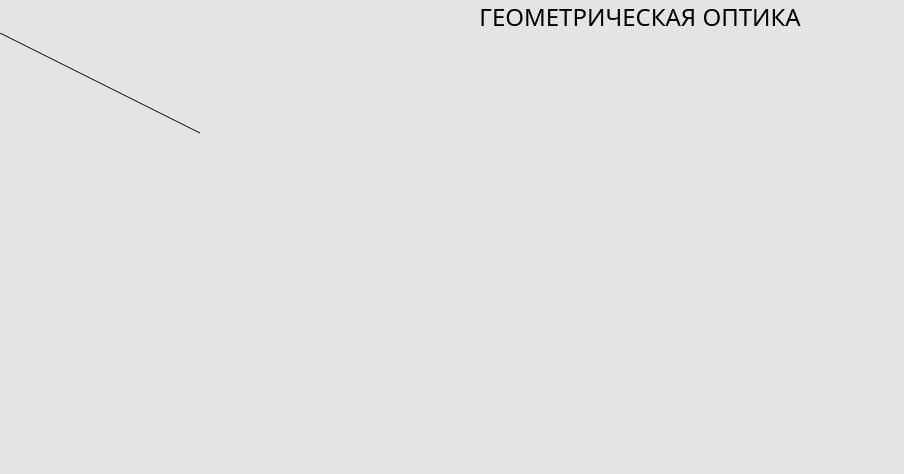
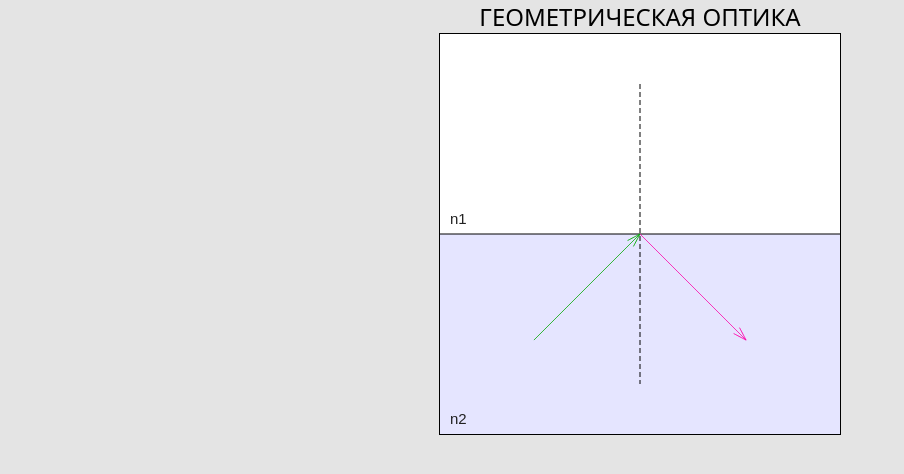
Before and after one commit to itmop3210/physics-simulator, a website: page www/geom_optics.html in a window 1280 px wide. Shown: the whole page, without its empty margins (0-904 px from the left). Drawn offline with Linux system fonts and the light colour scheme.

Commit message:
Implemented basic demonstration of ray reflection. Touch events don't work yet.

```diff
--- /dev/null
+++ b/www/css/geom_optics.css
@@ -0,0 +1,3 @@
+#canvas {
+    border: 1px solid #000000;
+}
--- a/www/geom_optics.html
+++ b/www/geom_optics.html
@@ -1,31 +1,158 @@
 <!DOCTYPE html>
 <html>
     <head>
+        <meta charset="UTF-8">
         <meta name="format-detection" content="telephone=no">
         <meta name="msapplication-tap-highlight" content="no">
         <meta name="viewport" content="initial-scale=1, width=device-width, viewport-fit=cover">
         <link rel="stylesheet" type="text/css" href="css/index.css">
+        <link rel="stylesheet" type="text/css" href="css/geom_optics.css">
         <title>Геометрическая оптика</title>
     </head>
     <body>
-        <div>
+        <div style="text-align: center;">
             <h1>Геометрическая оптика</h1>
-            <div>
-                <canvas id="canvas" width="400" height="400"></canvas>
-            </div>
+            <canvas id="canvas" width="400" height="400"></canvas>
         </div>
 
         <script type="text/javascript">
 
+            const RAY_CENTER = { x: 200, y: 200 };
+
+            let cur_angle = Math.PI * 0.75;
+            let is_cur_down = false;
+
+            let n1 = 1;
+            let n2 = 1.5;
+
             function onLoad() {
-                // тупо рисуем линию
-                const ctx = document.getElementById('canvas').getContext('2d');
-                ctx.moveTo(0, 0);
-                ctx.lineTo(200, 100);
-                ctx.stroke();
+                redraw();
             }
 
-            setTimeout(onLoad, 100);
+            function redraw() {
+                const canvas = document.getElementById('canvas');
+                const ctx = canvas.getContext('2d');
+
+                drawSubstances(ctx);
+                drawArrow(ctx, RAY_CENTER, cur_angle, 150, 'in');
+                drawArrow(ctx, RAY_CENTER, -cur_angle, 150, 'out', '#FF00AA');
+
+                canvas.onmousedown = canvMouseDown;
+                canvas.onmouseup = canvMouseUp;
+                canvas.onmousemove = canvMouseMove;
+            }
+
+            function drawSubstances(ctx) {
+                // substance 1
+                ctx.fillStyle = "#FFFFFF";
+                ctx.fillRect(0, 0, 400, 400);
+
+                ctx.font = "15px Arial";
+                ctx.fillStyle = "#222222";
+                ctx.fillText("n1", 10, 190);
+
+                // substance 2
+                ctx.fillStyle = "#E5E5FF";
+                ctx.fillRect(0, 200, 400, 200);
+
+                ctx.font = "15px Arial";
+                ctx.fillStyle = "#222222";
+                ctx.fillText("n2", 10, 390);
+
+                // line between
+                ctx.beginPath();
+                ctx.strokeStyle = "#000000";
+                ctx.moveTo(0, 200);
+                ctx.lineTo(400, 200);
+                ctx.stroke();
+                ctx.closePath();
+
+                // dashed line
+                ctx.beginPath();
+                ctx.strokeStyle = "#000000";
+                ctx.setLineDash([5, 3]);
+                ctx.moveTo(200, 50);
+                ctx.lineTo(200, 350);
+                ctx.stroke();
+                ctx.closePath();
+
+                ctx.setLineDash([1, 0]);
+            }
+
+            function calcSecondPoint(point, angle, length) {
+                const width1 = 0;
+                const height1 = -length;
+                const width2 = Math.cos(angle) * width1 - Math.sin(angle) * height1;
+                const height2 = Math.sin(angle) * width1 + Math.cos(angle) * height1;
+
+                return { x: point.x - width2, y: point.y + height2 };
+            }
+
+            function drawAngledLine(ctx, point, angle, length, style = "#00AA00") {
+                const p2 = calcSecondPoint(point, angle, length);
+
+                ctx.beginPath();
+                ctx.strokeStyle = style;
+                ctx.moveTo(p2.x, p2.y);
+                ctx.lineTo(point.x, point.y);
+                ctx.stroke();
+                ctx.closePath();
+            }
+
+            function drawArrow(ctx, point, angle, length, where, style = "#00AA00") {
+                drawAngledLine(ctx, point, angle, length, style);
+                if (where == 'in') {
+                    drawAngledLine(ctx, point, angle + 0.3, 14, style);
+                    drawAngledLine(ctx, point, angle - 0.3, 14, style);
+                }
+                else if (where == 'out') {
+                    const p2 = calcSecondPoint(point, angle, length);
+                    drawAngledLine(ctx, p2, angle + Math.PI + 0.3, 14, style);
+                    drawAngledLine(ctx, p2, angle + Math.PI - 0.3, 14, style);
+                }
+            }
+
+            function calcAngle(mouseX, mouseY) {
+                let dx = RAY_CENTER.x - mouseX;
+                let dy = RAY_CENTER.y - mouseY;
+
+                if (dx <= 0.001)
+                    dx = 0.001;
+
+                if (dy > 0)
+                    return Math.atan(dx / dy);
+                else if (dy == 0)
+                    return Math.PI / 2;
+                else
+                    return Math.PI / 2 - Math.atan(dy / dx);
+            }
+
+            function canvMouseDown(e) {
+                is_cur_down = true;
+            }
+
+            function canvMouseUp(e) {
+                is_cur_down = false;
+            }
+
+            function canvMouseMove(e) {
+                let canvas = e.target;
+                let rect = canvas.getBoundingClientRect();
+                let clickX = (e.clientX - rect.left) / (canvas.clientWidth / canvas.width);
+                let clickY = (e.clientY - rect.top) / (canvas.clientHeight / canvas.height);
+
+                if (is_cur_down) {
+                    cur_angle = calcAngle(clickX, clickY);
+                    redraw();
+                }
+            }
+
+            window.onload = function() {
+                onLoad();
+            }
+
+            //setTimeout(onLoad, 100);
+            //onLoad();
         </script>
     </body>
 </html>
```
Also changed, not shown: www/index.html (+1 -0 lines).
